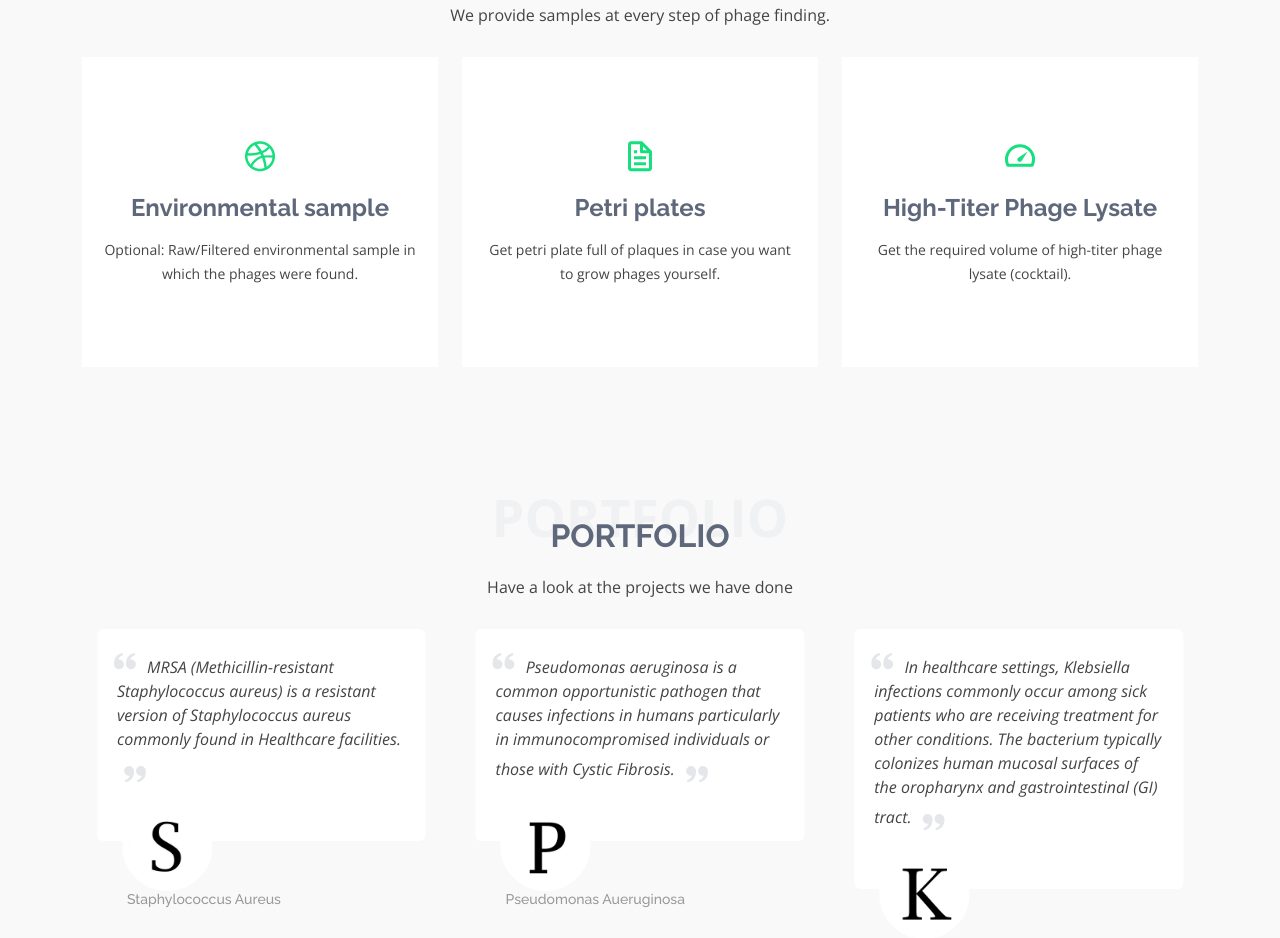
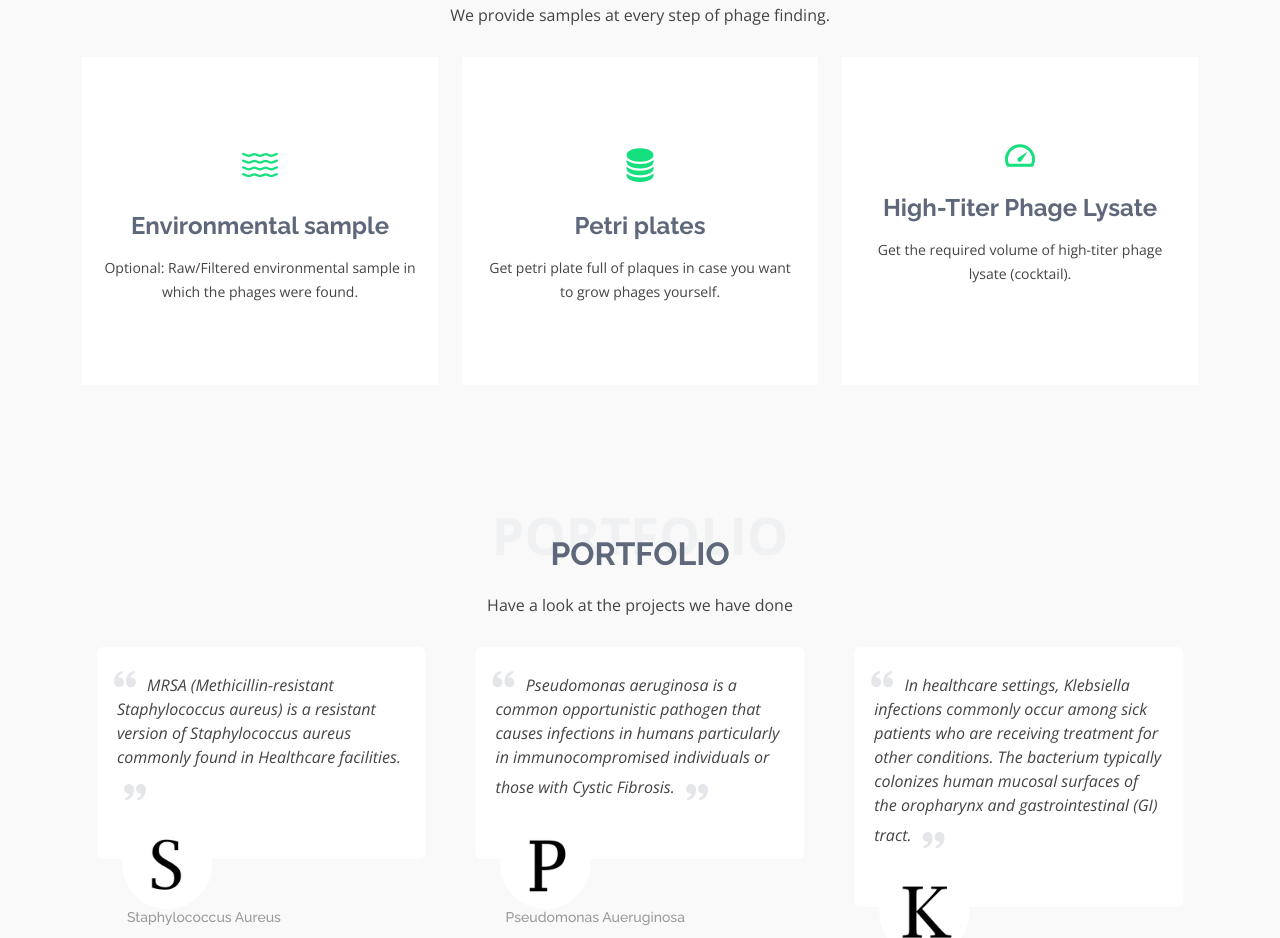
Before and after one commit to jeditreks/craniol, a plain HTML site: page index.html in a window 1280 px wide. Shown: the part 1650-2588 px from the top of the page. Drawn offline with nearby package versions, Linux system fonts and the light colour scheme.

Commit message:
Update index.html

```diff
--- a/index.html
+++ b/index.html
@@ -176,7 +176,7 @@
         <div class="row">
           <div class="col-lg-4 col-md-6 d-flex align-items-stretch">
             <div class="icon-box">
-              <div class="icon"><i class="bx bxl-dribbble"></i></div>
+              <div class="icon"><i class="bi bi-water"></i></div>
               <h4><a href="">Environmental sample</a></h4>
               <p>Optional: Raw/Filtered environmental sample in which the phages were found.</p>
             </div>
@@ -184,7 +184,7 @@
 
           <div class="col-lg-4 col-md-6 d-flex align-items-stretch mt-4 mt-md-0">
             <div class="icon-box">
-              <div class="icon"><i class="bx bx-file"></i></div>
+              <div class="icon"><i class="bi bi-database-fill"></i></div>
               <h4><a href="">Petri plates</a></h4>
               <p>Get petri plate full of plaques in case you want to grow phages yourself.</p>
             </div>
```
